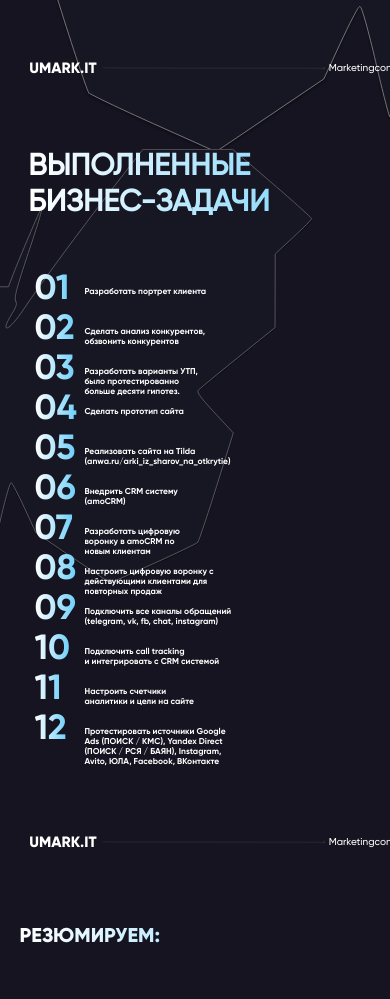
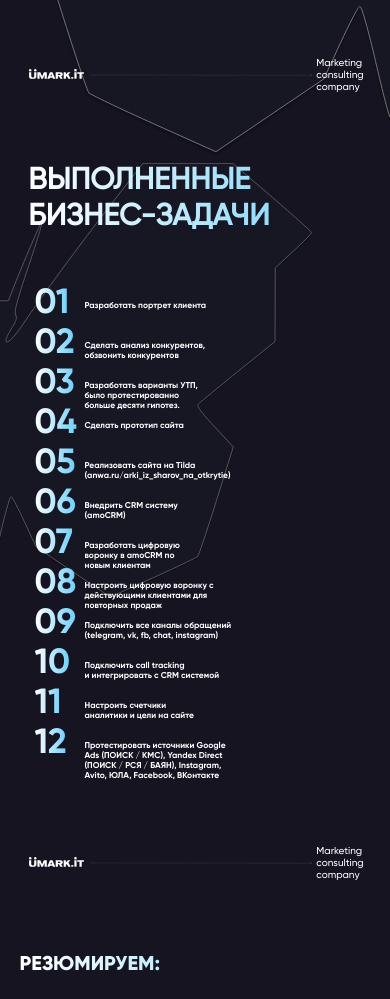
Before and after one commit to konstantin77735/anwa, a plain HTML site: page index.html in a window 390 px wide. Shown: the part 477-1476 px from the top of the page. Drawn offline with Linux system fonts and the light colour scheme; a script that the page names is missing.

Commit message:
change logo to img

```diff
--- a/index.html
+++ b/index.html
@@ -21,8 +21,8 @@
           <li class="list__item">Разработать и внедрить стратегию для Repeat purchasing rate</li>
         </ul></span>
     </section>
-    <footer class="footer"><a class="logo text_gilroy-extra-bold" href="umark.it">UMARK.IT</a><img class="arrow" src="assets/img/footer/arrow.svg">
-      <div class="services color_white text_gilroy-medium"> <span>Marketing</span><span>consulting</span><span>company</span></div>
+    <footer class="footer"><a href="http://umark.it/" target="_blank"><img class="logo" src="assets/img/footer/logo.svg"></a><img class="arrow" src="assets/img/footer/arrow.svg">
+      <div class="services color_white text_gilroy-medium"> <span>Marketing <br></span><span>consulting <br></span><span>company </span></div>
     </footer>
     <section class="business-objectives"><img class="business-objectives__overlay" src="assets/img/about-client/big-butterfly.svg">
       <h2 class="business-objectives__title title text_gradient">ВЫПОЛНЕННЫЕ БИЗНЕС-ЗАДАЧИ</h2>
@@ -65,8 +65,8 @@
         </div>
       </div>
     </section>
-    <footer class="footer"><a class="logo text_gilroy-extra-bold" href="umark.it">UMARK.IT</a><img class="arrow" src="assets/img/footer/arrow.svg">
-      <div class="services color_white text_gilroy-medium"> <span>Marketing</span><span>consulting</span><span>company</span></div>
+    <footer class="footer"><a href="http://umark.it/" target="_blank"><img class="logo" src="assets/img/footer/logo.svg"></a><img class="arrow" src="assets/img/footer/arrow.svg">
+      <div class="services color_white text_gilroy-medium"> <span>Marketing <br></span><span>consulting <br></span><span>company </span></div>
     </footer>
     <section class="what-was-done">
       <h2 class="what-was-done__title text_gradient text_gilroy-extra-bold">РЕЗЮМИРУЕМ:</h2>
@@ -82,8 +82,8 @@
         </div>
       </div>
     </section>
-    <footer class="footer"><a class="logo text_gilroy-extra-bold" href="umark.it">UMARK.IT</a><img class="arrow" src="assets/img/footer/arrow.svg">
-      <div class="services color_white text_gilroy-medium"> <span>Marketing</span><span>consulting</span><span>company</span></div>
+    <footer class="footer"><a href="http://umark.it/" target="_blank"><img class="logo" src="assets/img/footer/logo.svg"></a><img class="arrow" src="assets/img/footer/arrow.svg">
+      <div class="services color_white text_gilroy-medium"> <span>Marketing <br></span><span>consulting <br></span><span>company </span></div>
     </footer>
     <section class="total text_gilroy-extra-regular">
       <h2 class="title total__title text_gradient text_gilroy-extra-bold">ИТОГ</h2>
@@ -92,8 +92,8 @@
         <div class="schedule-img-wrapper"><span class="color_dark-blue text_gilroy-bold">Пример работы чат-бота amoCRM</span><img class="schedule-img-wrapper__img" src="assets/img/total/schedule.jpg"></div>
       </div>
     </section>
-    <footer class="footer"><a class="logo text_gilroy-extra-bold" href="umark.it">UMARK.IT</a><img class="arrow" src="assets/img/footer/arrow.svg">
-      <div class="services color_white text_gilroy-medium"> <span>Marketing</span><span>consulting</span><span>company</span></div>
+    <footer class="footer"><a href="http://umark.it/" target="_blank"><img class="logo" src="assets/img/footer/logo.svg"></a><img class="arrow" src="assets/img/footer/arrow.svg">
+      <div class="services color_white text_gilroy-medium"> <span>Marketing <br></span><span>consulting <br></span><span>company </span></div>
     </footer>
   </body>
 </html>
--- a/scss/footer.scss
+++ b/scss/footer.scss
@@ -39,6 +39,14 @@ br {
     display: block !important;
 }
 
+@media screen and (max-width: 1300px) {
+    .footer {
+        .logo {
+            max-width: 100px;
+        }
+    }
+}
+
 @media screen and (max-width: 1000px) {
     .footer {
         .arrow {
@@ -49,6 +57,9 @@ br {
 
 @media screen and (max-width: 650px) {
     .footer {
+        .logo {
+            max-width: 55px;
+        }
 
         .services {
             font-size: 1.85rem;
@@ -86,8 +97,8 @@ br {
 
 @media screen and (max-width: 450px) {
 
-    .footer{
-        .logo{
+    .footer {
+        .logo {
             font-size: 3rem;
         }
     }
```
Also changed, not shown: assets/img/footer/logo.svg (added), css/style.css, css/style.min.css, 1 other file.
